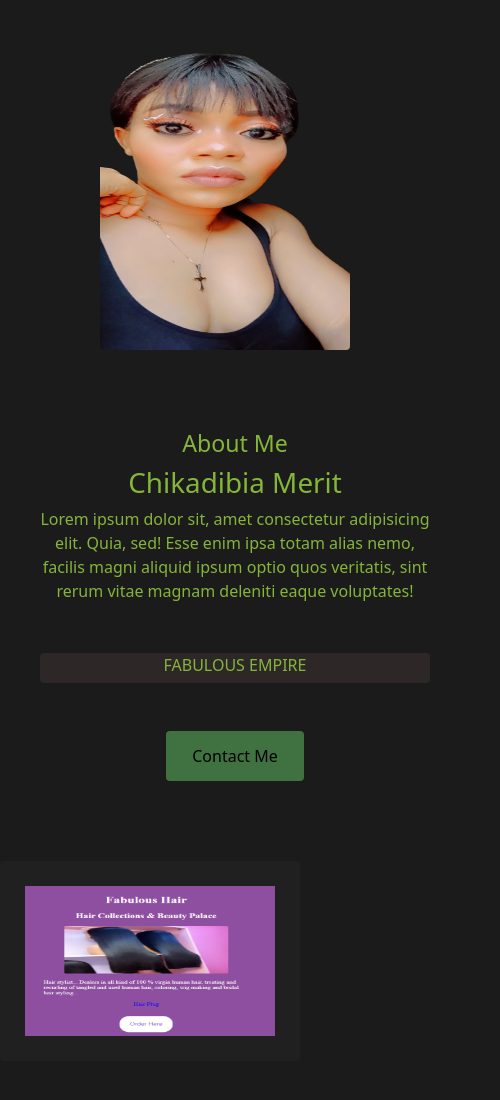
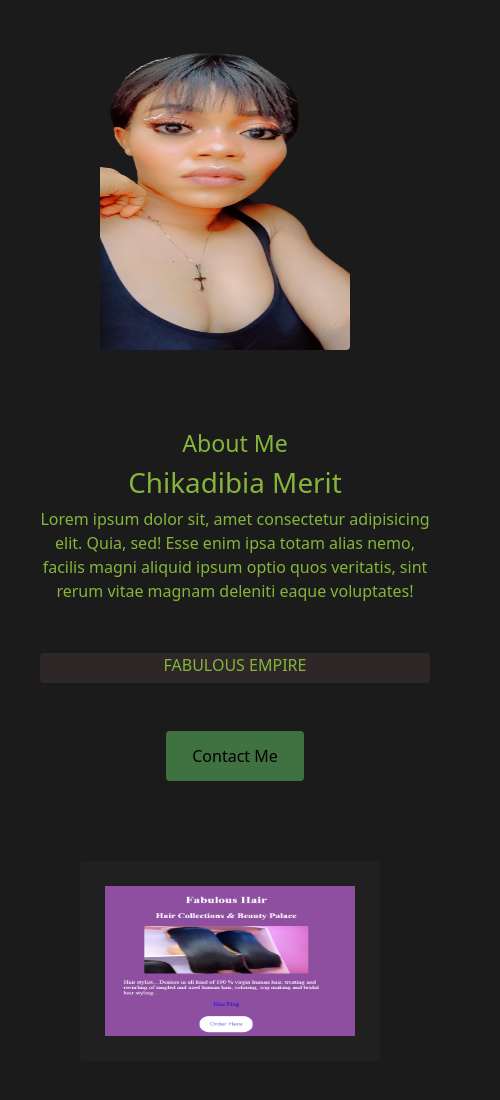
Before and after one commit to Nwakaego-Ego/FW, a plain HTML site: page about.html in a window 390 px wide. Shown: the top 1100 px of the page, 500 px wide, since content can reach past the window. Drawn offline with nearby package versions, Linux system fonts and the light colour scheme.

Commit message:
about page media querry socials

```diff
--- a/about.html
+++ b/about.html
@@ -61,7 +61,7 @@
           width="300"
           height="200"
           alt="hair-project"
-          class="about-img"
+          class="about-img about-hair"
         />
         <img
           src="images/weather-snip.PNG"
--- a/style.css
+++ b/style.css
@@ -288,8 +288,17 @@ img {
     display: flex;
     flex-direction: column;
     text-align: center;
-    width: 230px;
+    width: 500px;
     height: 100px;
+  }
+
+  .about-img {
+    margin-left: 15px;
+  }
+
+  .about-hair {
+    margin-left: 80px;
+    /* border: 1px solid red; */
   }
 
   .shecodes-word {
```
